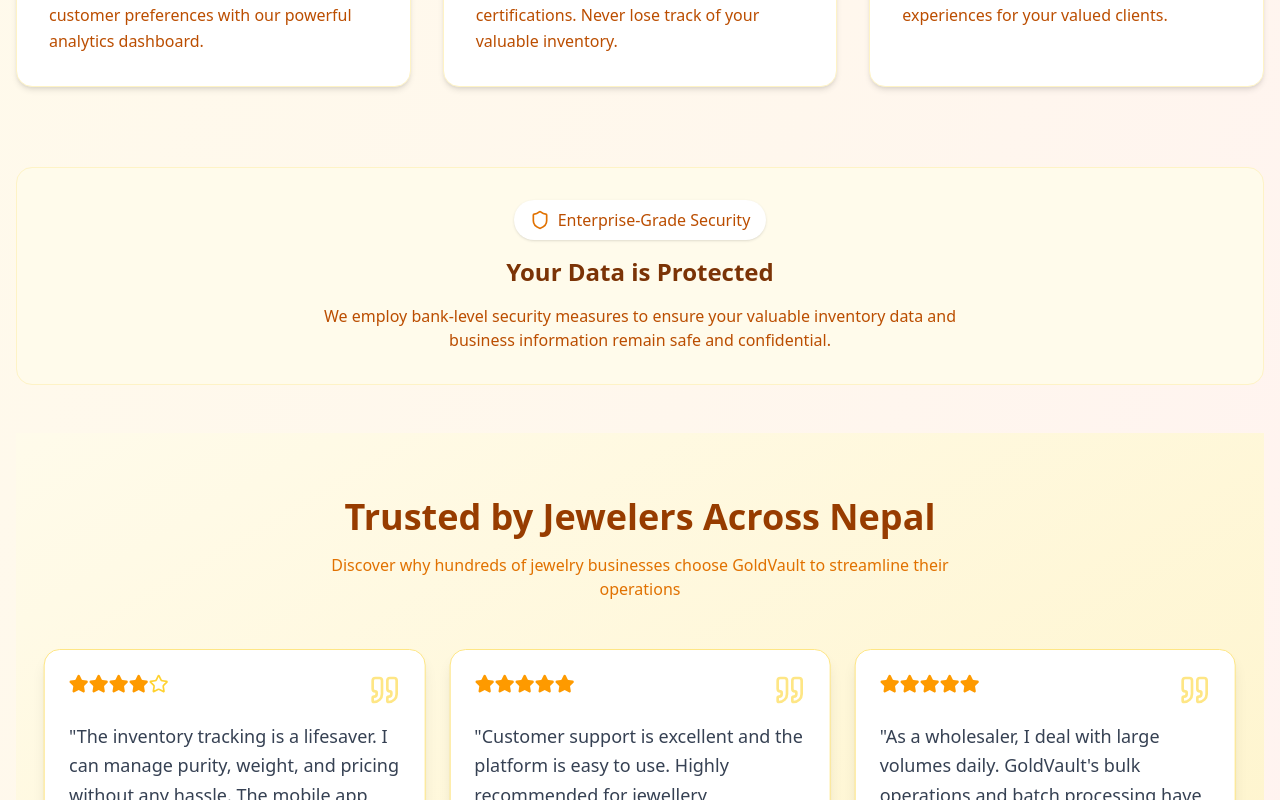
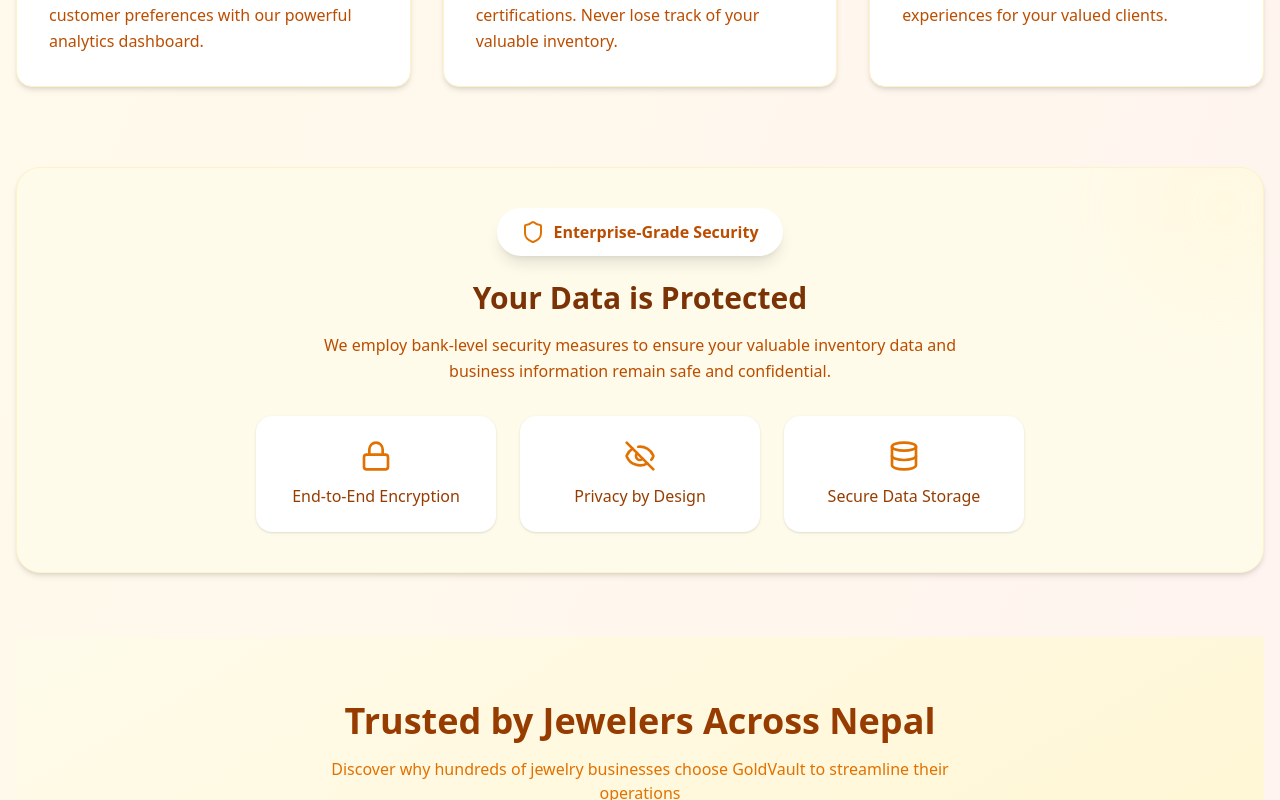
Before and after one commit to smarthisabkitab/prod-front-end, a React (Vite) app: page / in a window 1280 px wide. Shown: the part 1040-1840 px from the top of the page. Built offline with nearby package versions, Linux system fonts and the light colour scheme.

Commit message:
re-design component in home section

```diff
--- a/src/components/home/SecuritySection.jsx
+++ b/src/components/home/SecuritySection.jsx
@@ -1,17 +1,94 @@
-import { Shield } from "lucide-react";
+import { Shield, Lock, EyeOff, Database } from "lucide-react";
+import { motion } from "framer-motion";
+
+const features = [
+  { icon: Lock, text: "End-to-End Encryption" },
+  { icon: EyeOff, text: "Privacy by Design" },
+  { icon: Database, text: "Secure Data Storage" },
+];
 
 const SecuritySection = () => {
   return (
-    <div className="text-center bg-amber-50 rounded-2xl p-8 border border-amber-100 mb-12">
-      <div className="inline-flex items-center space-x-2 bg-white px-4 py-2 rounded-full mb-4 shadow-sm">
-        <Shield className="w-5 h-5 text-amber-600" />
-        <span className="text-amber-700 font-medium">Enterprise-Grade Security</span>
-      </div>
-      <h3 className="text-2xl font-semibold text-amber-900 mb-4">Your Data is Protected</h3>
-      <p className="text-amber-700 max-w-2xl mx-auto">
-        We employ bank-level security measures to ensure your valuable inventory data and business information remain safe and confidential.
-      </p>
-    </div>
+    <motion.section
+      initial={{ opacity: 0, y: 50 }}
+      whileInView={{ opacity: 1, y: 0 }}
+      transition={{ duration: 0.7, ease: "easeOut" }}
+      viewport={{ once: true }}
+      className="text-center bg-amber-50 rounded-3xl p-10 border border-amber-100 mb-16 shadow-md relative overflow-hidden"
+    >
+      {/* Background Circle Animation */}
+      <motion.div
+        initial={{ scale: 0 }}
+        animate={{ scale: [1, 1.1, 1] }}
+        transition={{ duration: 6, repeat: Infinity }}
+        className="absolute -top-10 -right-10 w-40 h-40 rounded-full bg-amber-100 opacity-40 blur-3xl"
+      />
+
+      {/* Badge with Shield */}
+      <motion.div
+        initial={{ scale: 0.8, opacity: 0 }}
+        whileInView={{ scale: 1, opacity: 1 }}
+        transition={{ delay: 0.2, duration: 0.5 }}
+        viewport={{ once: true }}
+        className="inline-flex items-center space-x-2 bg-white px-6 py-3 rounded-full mb-6 shadow-lg hover:shadow-xl transition"
+      >
+        <Shield className="w-6 h-6 text-amber-600" />
+        <span className="text-amber-700 font-semibold">Enterprise-Grade Security</span>
+      </motion.div>
+
+      {/* Heading */}
+      <motion.h3
+        initial={{ opacity: 0, y: 20 }}
+        whileInView={{ opacity: 1, y: 0 }}
+        transition={{ delay: 0.3, duration: 0.6 }}
+        viewport={{ once: true }}
+        className="text-3xl font-bold text-amber-900 mb-4"
+      >
+        Your Data is Protected
+      </motion.h3>
+
+      {/* Description */}
+      <motion.p
+        initial={{ opacity: 0 }}
+        whileInView={{ opacity: 1 }}
+        transition={{ delay: 0.4, duration: 0.7 }}
+        viewport={{ once: true }}
+        className="text-amber-700 max-w-2xl mx-auto mb-8 leading-relaxed"
+      >
+        We employ bank-level security measures to ensure your valuable inventory data
+        and business information remain safe and confidential.
+      </motion.p>
+
+      {/* Features Grid */}
+      <motion.div
+        initial="hidden"
+        whileInView="visible"
+        variants={{
+          hidden: { opacity: 0 },
+          visible: {
+            opacity: 1,
+            transition: { staggerChildren: 0.2 },
+          },
+        }}
+        viewport={{ once: true }}
+        className="grid grid-cols-1 sm:grid-cols-3 gap-6 max-w-3xl mx-auto"
+      >
+        {features.map((item, idx) => (
+          <motion.div
+            key={idx}
+            variants={{
+              hidden: { opacity: 0, y: 30 },
+              visible: { opacity: 1, y: 0 },
+            }}
+            transition={{ duration: 0.6, ease: "easeOut" }}
+            className="bg-white rounded-2xl shadow-sm p-6 flex flex-col items-center hover:shadow-md transition"
+          >
+            <item.icon className="w-8 h-8 text-amber-600 mb-3" />
+            <p className="text-amber-800 font-medium">{item.text}</p>
+          </motion.div>
+        ))}
+      </motion.div>
+    </motion.section>
   );
 };
 
```
